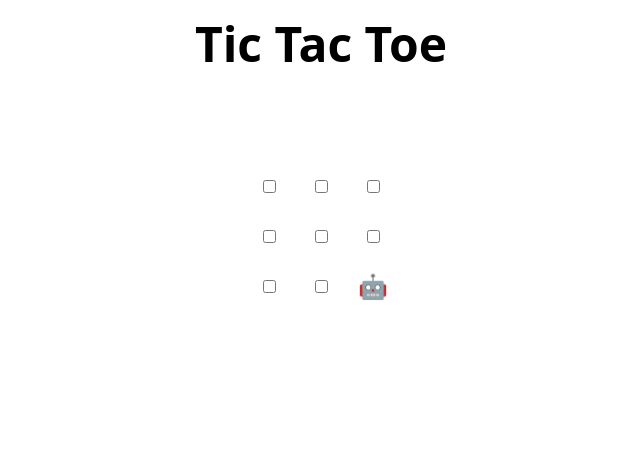
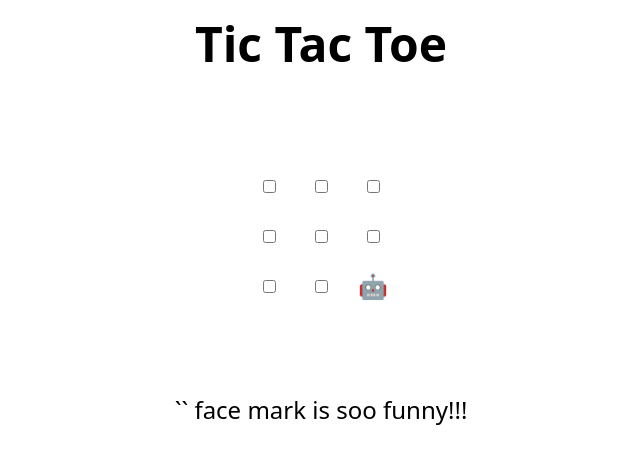
Before and after one commit to cloudweekkei9/review-pull-requests, a plain HTML site: page index.html in a window 1280 px wide. Shown: the whole page, without its empty margins (319-959 px from the left). Drawn offline with Linux system fonts and the light colour scheme.

```diff
--- a/index.html
+++ b/index.html
@@ -48,6 +48,10 @@
 </table>
 
 <h2 hidden>Game over, refresh to play again 🧑‍💻 🤖!</h2>
+
+``
+
+face mark is soo funny!!!
 
 <script>
   // Initialization
```
